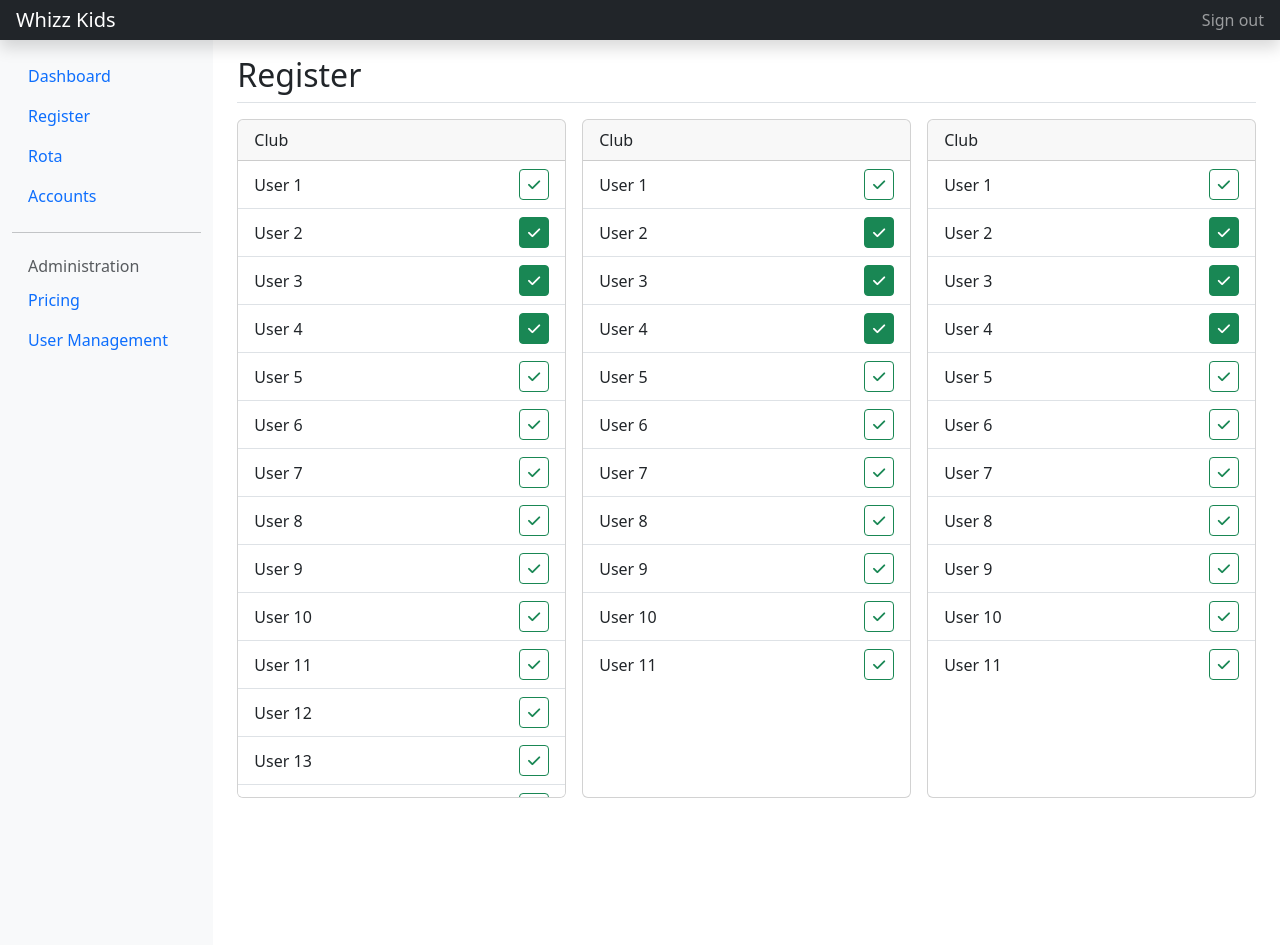
After one commit to LewBlu/whizz-kids, a PHP site: template src/views/register.phtml in a window 1280 px wide. The commit adds this page. Run offline with PHP 8.4, Linux system fonts and the light colour scheme; the template is opened without the code that fills it, so the values that code supplies are empty; some libraries are stand-ins or nearby versions.

Commit message:
Added register route

```diff
--- a/assets/css/core-styles.css
+++ b/assets/css/core-styles.css
@@ -1,4 +1,4 @@
-body {
+html, body {
 	height: 100vh;
 }
 
--- a/src/views/layouts/header.phtml
+++ b/src/views/layouts/header.phtml
@@ -28,20 +28,20 @@
 	<div class="container-fluid d-flex flex-grow-1">
 		<div class="row d-flex flex-grow-1">
 			<!-- Start of Sidebar -->
-			<nav id="sidebarMenu" class="col-md-3 col-lg-2 d-md-block bg-light sidebar collapse">
+			<nav id="sidebarMenu" class="col-2 d-md-block bg-light sidebar collapse">
 				<div class="position-sticky pt-3">
 					<ul class="nav flex-column">
 						<li class="nav-item">
 							<a class="nav-link active" aria-current="page" href="/">Dashboard</a>
 						</li>
 						<li class="nav-item">
-							<a class="nav-link" href="#">Register</a>
+							<a class="nav-link" href="/register">Register</a>
 						</li>
 						<li class="nav-item">
 							<a class="nav-link" href="/rota">Rota</a>
 						</li>
 						<li class="nav-item">
-							<a class="nav-link" href="#">Customers</a>
+							<a class="nav-link" href="#">Accounts</a>
 						</li>
 					</ul>
 					<hr>
@@ -53,12 +53,6 @@
 						<li class="nav-item">
 							<a class="nav-link" href="#">User Management</a>
 						</li>
-						<li class="nav-item">
-							<a class="nav-link" href="#">Social engagement</a>
-						</li>
-						<li class="nav-item">
-							<a class="nav-link" href="#">Year-end sale</a>
-						</li>
 					</ul>
 				</div>
 			</nav>
--- /dev/null
+++ b/src/views/register.phtml
@@ -0,0 +1,284 @@
+<?php include 'src/views/layouts/header.phtml'; ?>
+<main class="col-md-9 ms-sm-auto col-lg-10 px-md-4 d-flex flex-column" style="min-height: 0;">
+	<div class="d-flex justify-content-between flex-wrap flex-md-nowrap align-items-center pt-3 mb-3 border-bottom">
+		<h1 class="h2">Register</h1>
+	</div>
+	<div class="d-flex align-items-stretch mb-3" style="max-height: 75%;">
+		<div class="card flex-fill" style="max-height: 100%;">
+			<div class="card-header">
+				Club
+			</div>
+			<ul class="list-group list-group-flush" style="overflow-y: scroll;">
+				<li class="list-group-item d-flex justify-content-between align-items-center">
+					User 1
+					<button type="button" class="btn btn-sm btn-outline-success"><i class="fa-solid fa-check"></i></button>
+				</li>
+				<li class="list-group-item d-flex justify-content-between align-items-center">
+					User 2
+					<button type="button" class="btn btn-sm btn-success"><i class="fa-solid fa-check"></i></button>
+				</li>
+				<li class="list-group-item d-flex justify-content-between align-items-center">
+					User 3
+					<button type="button" class="btn btn-sm btn-success"><i class="fa-solid fa-check"></i></button>
+				</li>
+				<li class="list-group-item d-flex justify-content-between align-items-center">
+					User 4
+					<button type="button" class="btn btn-sm btn-success"><i class="fa-solid fa-check"></i></button>
+				</li>
+				<li class="list-group-item d-flex justify-content-between align-items-center">
+					User 5
+					<button type="button" class="btn btn-sm btn-outline-success"><i class="fa-solid fa-check"></i></button>
+				</li>
+				<li class="list-group-item d-flex justify-content-between align-items-center">
+					User 6
+					<button type="button" class="btn btn-sm btn-outline-success"><i class="fa-solid fa-check"></i></button>
+				</li>
+				<li class="list-group-item d-flex justify-content-between align-items-center">
+					User 7
+					<button type="button" class="btn btn-sm btn-outline-success"><i class="fa-solid fa-check"></i></button>
+				</li>
+				<li class="list-group-item d-flex justify-content-between align-items-center">
+					User 8
+					<button type="button" class="btn btn-sm btn-outline-success"><i class="fa-solid fa-check"></i></button>
+				</li>
+				<li class="list-group-item d-flex justify-content-between align-items-center">
+					User 9
+					<button type="button" class="btn btn-sm btn-outline-success"><i class="fa-solid fa-check"></i></button>
+				</li>
+				<li class="list-group-item d-flex justify-content-between align-items-center">
+					User 10
+					<button type="button" class="btn btn-sm btn-outline-success"><i class="fa-solid fa-check"></i></button>
+				</li>
+				<li class="list-group-item d-flex justify-content-between align-items-center">
+					User 11
+					<button type="button" class="btn btn-sm btn-outline-success"><i class="fa-solid fa-check"></i></button>
+				</li>
+				<li class="list-group-item d-flex justify-content-between align-items-center">
+					User 12
+					<button type="button" class="btn btn-sm btn-outline-success"><i class="fa-solid fa-check"></i></button>
+				</li>
+				<li class="list-group-item d-flex justify-content-between align-items-center">
+					User 13
+					<button type="button" class="btn btn-sm btn-outline-success"><i class="fa-solid fa-check"></i></button>
+				</li>
+				<li class="list-group-item d-flex justify-content-between align-items-center">
+					User 14
+					<button type="button" class="btn btn-sm btn-outline-success"><i class="fa-solid fa-check"></i></button>
+				</li>
+				<li class="list-group-item d-flex justify-content-between align-items-center">
+					User 15
+					<button type="button" class="btn btn-sm btn-outline-success"><i class="fa-solid fa-check"></i></button>
+				</li>
+				<li class="list-group-item d-flex justify-content-between align-items-center">
+					User 16
+					<button type="button" class="btn btn-sm btn-outline-success"><i class="fa-solid fa-check"></i></button>
+				</li>
+			</ul>
+		</div>
+		<div class="card flex-fill mx-3" style="max-height: 100%;">
+			<div class="card-header">
+				Club
+			</div>
+			<ul class="list-group list-group-flush">
+				<li class="list-group-item d-flex justify-content-between align-items-center">
+					User 1
+					<button type="button" class="btn btn-sm btn-outline-success"><i class="fa-solid fa-check"></i></button>
+				</li>
+				<li class="list-group-item d-flex justify-content-between align-items-center">
+					User 2
+					<button type="button" class="btn btn-sm btn-success"><i class="fa-solid fa-check"></i></button>
+				</li>
+				<li class="list-group-item d-flex justify-content-between align-items-center">
+					User 3
+					<button type="button" class="btn btn-sm btn-success"><i class="fa-solid fa-check"></i></button>
+				</li>
+				<li class="list-group-item d-flex justify-content-between align-items-center">
+					User 4
+					<button type="button" class="btn btn-sm btn-success"><i class="fa-solid fa-check"></i></button>
+				</li>
+				<li class="list-group-item d-flex justify-content-between align-items-center">
+					User 5
+					<button type="button" class="btn btn-sm btn-outline-success"><i class="fa-solid fa-check"></i></button>
+				</li>
+				<li class="list-group-item d-flex justify-content-between align-items-center">
+					User 6
+					<button type="button" class="btn btn-sm btn-outline-success"><i class="fa-solid fa-check"></i></button>
+				</li>
+				<li class="list-group-item d-flex justify-content-between align-items-center">
+					User 7
+					<button type="button" class="btn btn-sm btn-outline-success"><i class="fa-solid fa-check"></i></button>
+				</li>
+				<li class="list-group-item d-flex justify-content-between align-items-center">
+					User 8
+					<button type="button" class="btn btn-sm btn-outline-success"><i class="fa-solid fa-check"></i></button>
+				</li>
+				<li class="list-group-item d-flex justify-content-between align-items-center">
+					User 9
+					<button type="button" class="btn btn-sm btn-outline-success"><i class="fa-solid fa-check"></i></button>
+				</li>
+				<li class="list-group-item d-flex justify-content-between align-items-center">
+					User 10
+					<button type="button" class="btn btn-sm btn-outline-success"><i class="fa-solid fa-check"></i></button>
+				</li>
+				<li class="list-group-item d-flex justify-content-between align-items-center">
+					User 11
+					<button type="button" class="btn btn-sm btn-outline-success"><i class="fa-solid fa-check"></i></button>
+				</li>
+				<!-- <li class="list-group-item d-flex justify-content-between align-items-center">
+					User 12
+					<button type="button" class="btn btn-sm btn-outline-success"><i class="fa-solid fa-check"></i></button>
+				</li>
+				<li class="list-group-item d-flex justify-content-between align-items-center">
+					User 13
+					<button type="button" class="btn btn-sm btn-outline-success"><i class="fa-solid fa-check"></i></button>
+				</li>
+				<li class="list-group-item d-flex justify-content-between align-items-center">
+					User 14
+					<button type="button" class="btn btn-sm btn-outline-success"><i class="fa-solid fa-check"></i></button>
+				</li>
+				<li class="list-group-item d-flex justify-content-between align-items-center">
+					User 15
+					<button type="button" class="btn btn-sm btn-outline-success"><i class="fa-solid fa-check"></i></button>
+				</li>
+				<li class="list-group-item d-flex justify-content-between align-items-center">
+					User 16
+					<button type="button" class="btn btn-sm btn-outline-success"><i class="fa-solid fa-check"></i></button>
+				</li> -->
+			</ul>
+		</div>
+		<div class="card flex-fill" style="max-height: 100%;">
+			<div class="card-header">
+				Club
+			</div>
+			<ul class="list-group list-group-flush">
+				<li class="list-group-item d-flex justify-content-between align-items-center">
+					User 1
+					<button type="button" class="btn btn-sm btn-outline-success"><i class="fa-solid fa-check"></i></button>
+				</li>
+				<li class="list-group-item d-flex justify-content-between align-items-center">
+					User 2
+					<button type="button" class="btn btn-sm btn-success"><i class="fa-solid fa-check"></i></button>
+				</li>
+				<li class="list-group-item d-flex justify-content-between align-items-center">
+					User 3
+					<button type="button" class="btn btn-sm btn-success"><i class="fa-solid fa-check"></i></button>
+				</li>
+				<li class="list-group-item d-flex justify-content-between align-items-center">
+					User 4
+					<button type="button" class="btn btn-sm btn-success"><i class="fa-solid fa-check"></i></button>
+				</li>
+				<li class="list-group-item d-flex justify-content-between align-items-center">
+					User 5
+					<button type="button" class="btn btn-sm btn-outline-success"><i class="fa-solid fa-check"></i></button>
+				</li>
+				<li class="list-group-item d-flex justify-content-between align-items-center">
+					User 6
+					<button type="button" class="btn btn-sm btn-outline-success"><i class="fa-solid fa-check"></i></button>
+				</li>
+				<li class="list-group-item d-flex justify-content-between align-items-center">
+					User 7
+					<button type="button" class="btn btn-sm btn-outline-success"><i class="fa-solid fa-check"></i></button>
+				</li>
+				<li class="list-group-item d-flex justify-content-between align-items-center">
+					User 8
+					<button type="button" class="btn btn-sm btn-outline-success"><i class="fa-solid fa-check"></i></button>
+				</li>
+				<li class="list-group-item d-flex justify-content-between align-items-center">
+					User 9
+					<button type="button" class="btn btn-sm btn-outline-success"><i class="fa-solid fa-check"></i></button>
+				</li>
+				<li class="list-group-item d-flex justify-content-between align-items-center">
+					User 10
+					<button type="button" class="btn btn-sm btn-outline-success"><i class="fa-solid fa-check"></i></button>
+				</li>
+				<li class="list-group-item d-flex justify-content-between align-items-center">
+					User 11
+					<button type="button" class="btn btn-sm btn-outline-success"><i class="fa-solid fa-check"></i></button>
+				</li>
+				<!-- <li class="list-group-item d-flex justify-content-between align-items-center">
+					User 12
+					<button type="button" class="btn btn-sm btn-outline-success"><i class="fa-solid fa-check"></i></button>
+				</li>
+				<li class="list-group-item d-flex justify-content-between align-items-center">
+					User 13
+					<button type="button" class="btn btn-sm btn-outline-success"><i class="fa-solid fa-check"></i></button>
+				</li>
+				<li class="list-group-item d-flex justify-content-between align-items-center">
+					User 14
+					<button type="button" class="btn btn-sm btn-outline-success"><i class="fa-solid fa-check"></i></button>
+				</li>
+				<li class="list-group-item d-flex justify-content-between align-items-center">
+					User 15
+					<button type="button" class="btn btn-sm btn-outline-success"><i class="fa-solid fa-check"></i></button>
+				</li>
+				<li class="list-group-item d-flex justify-content-between align-items-center">
+					User 16
+					<button type="button" class="btn btn-sm btn-outline-success"><i class="fa-solid fa-check"></i></button>
+				</li> -->
+			</ul>
+		</div>
+		<!-- <div class="card" style="width: 30%;">
+			<div class="card-header">
+				Toast Club
+			</div>
+			<ul class="list-group list-group-flush">
+				<li class="list-group-item d-flex justify-content-between align-items-center">
+					Lauren Blundell
+					<button type="button" class="btn btn-sm btn-outline-success"><i class="fa-solid fa-check"></i></button>
+				</li>
+				<li class="list-group-item d-flex justify-content-between align-items-center">
+					Kate Rimmer
+					<button type="button" class="btn btn-sm btn-success"><i class="fa-solid fa-check"></i></button>
+				</li>
+				<li class="list-group-item d-flex justify-content-between align-items-center">
+					Debbie Blundell
+					<button type="button" class="btn btn-sm btn-success"><i class="fa-solid fa-check"></i></button>
+				</li>
+				<li class="list-group-item d-flex justify-content-between align-items-center">
+					Arlo Adams
+					<button type="button" class="btn btn-sm btn-success"><i class="fa-solid fa-check"></i></button>
+				</li>
+				<li class="list-group-item d-flex justify-content-between align-items-center">
+					George Crook
+					<button type="button" class="btn btn-sm btn-outline-success"><i class="fa-solid fa-check"></i></button>
+				</li>
+			</ul>
+		</div> -->
+		<!-- <div class="card" style="width: 30%;">
+			<div class="card-header">
+				After School Club
+			</div>
+			<ul class="list-group list-group-flush">
+				<li class="list-group-item d-flex justify-content-between align-items-center">
+					Lauren Blundell
+					<button type="button" class="btn btn-sm btn-outline-success"><i class="fa-solid fa-check"></i></button>
+				</li>
+				<li class="list-group-item d-flex justify-content-between align-items-center">
+					Kate Rimmer
+					<button type="button" class="btn btn-sm btn-success"><i class="fa-solid fa-check"></i></button>
+				</li>
+				<li class="list-group-item d-flex justify-content-between align-items-center">
+					Debbie Blundell
+					<button type="button" class="btn btn-sm btn-success"><i class="fa-solid fa-check"></i></button>
+				</li>
+				<li class="list-group-item d-flex justify-content-between align-items-center">
+					Arlo Adams
+					<button type="button" class="btn btn-sm btn-success"><i class="fa-solid fa-check"></i></button>
+				</li>
+				<li class="list-group-item d-flex justify-content-between align-items-center">
+					George Crook
+					<button type="button" class="btn btn-sm btn-outline-success"><i class="fa-solid fa-check"></i></button>
+				</li>
+				<li class="list-group-item d-flex justify-content-between align-items-center">
+					George Crook
+					<button type="button" class="btn btn-sm btn-outline-success"><i class="fa-solid fa-check"></i></button>
+				</li>
+				<li class="list-group-item d-flex justify-content-between align-items-center">
+					George Crook
+					<button type="button" class="btn btn-sm btn-outline-success"><i class="fa-solid fa-check"></i></button>
+				</li>
+			</ul>
+		</div> -->
+	</div>
+</main>
+<?php include 'src/views/layouts/footer.phtml'; ?>
```
Also changed, not shown: index.php (+8 -0 lines).
